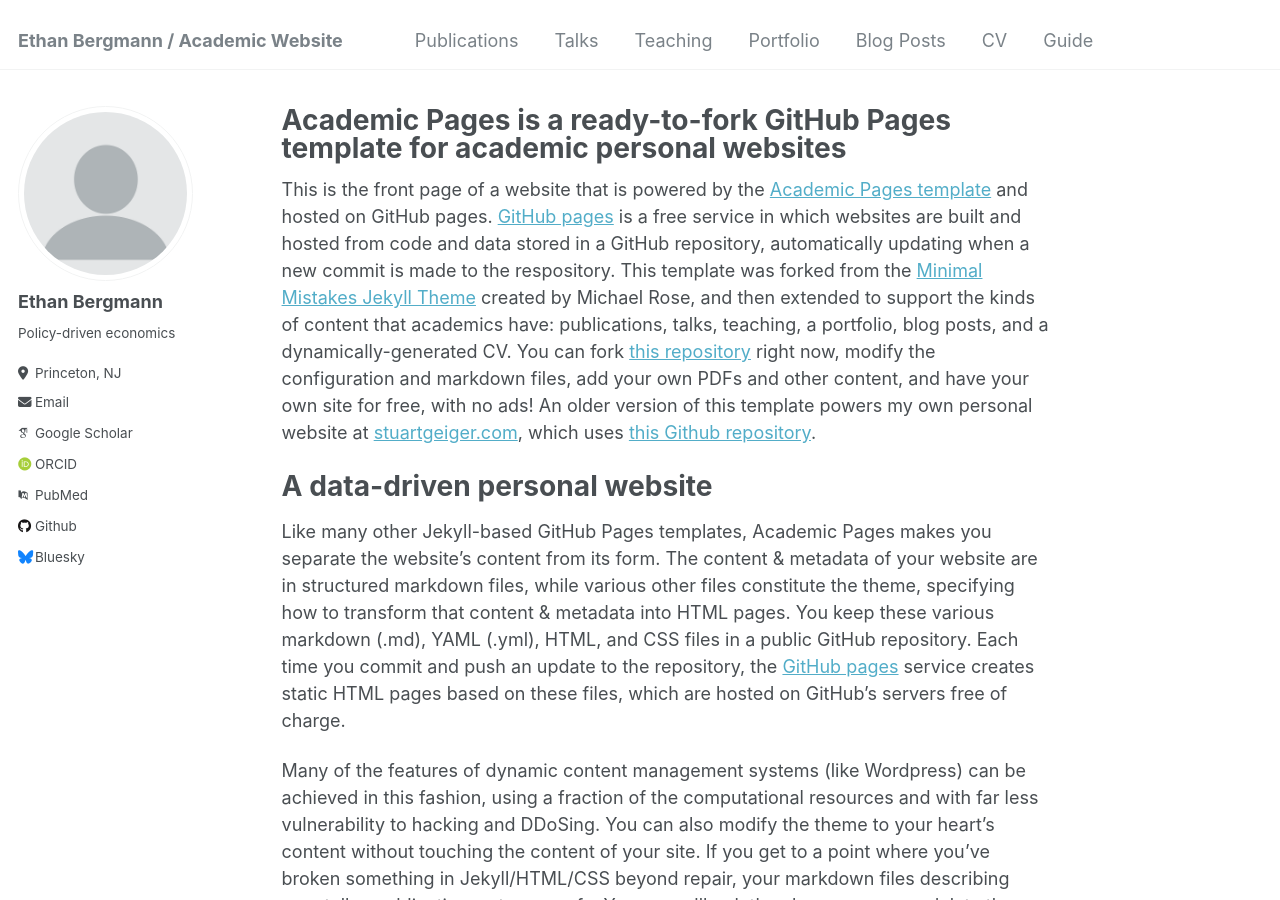
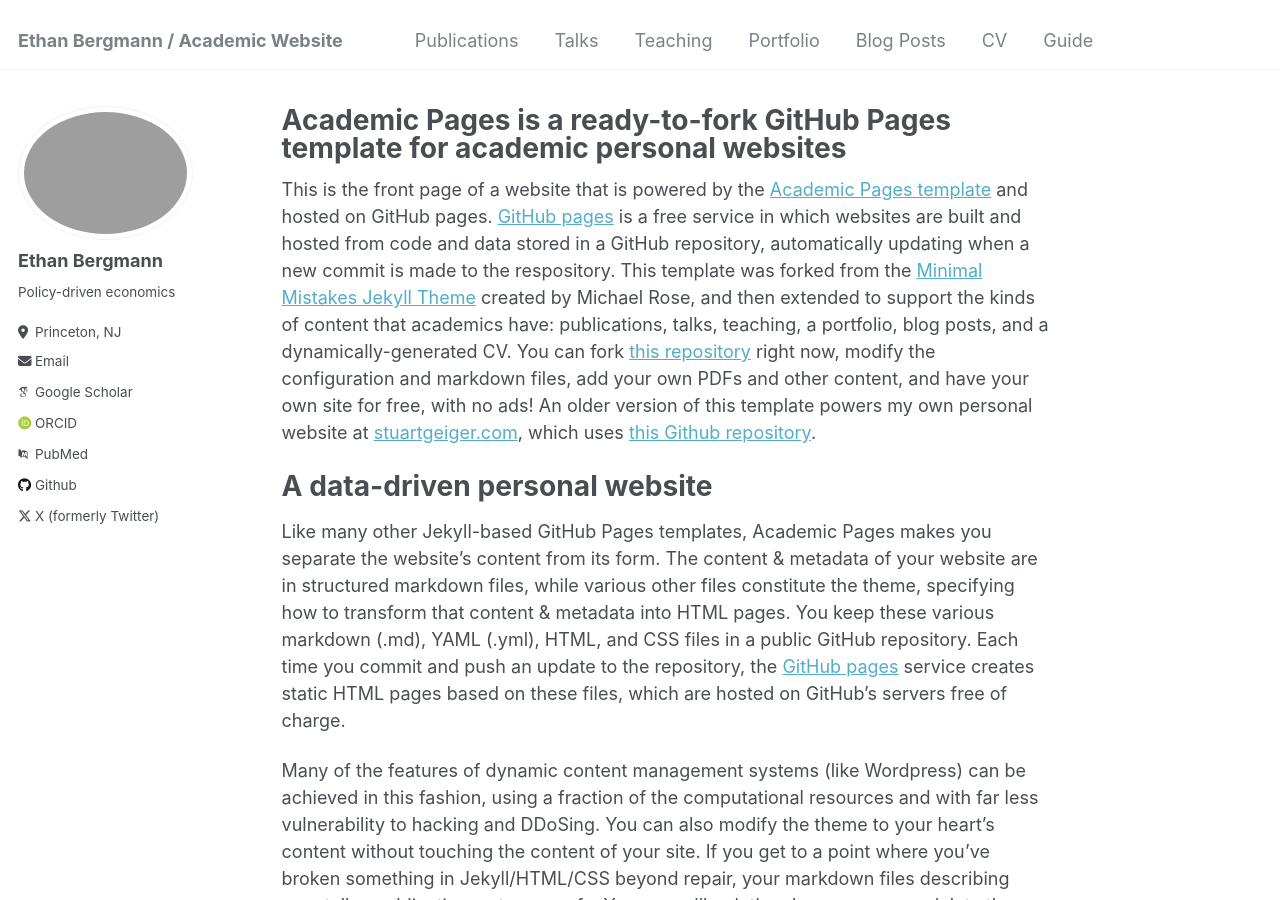
Before and after one commit to ethankbergmann/ethankbergmann.github.io, a Jekyll site: the page built from _pages/about.md, in a window 1280 px wide and 900 px high. Built offline with Jekyll 4.4.1, drawn with Linux system fonts in a browser that asks for light colours; some web fonts are replaced; some of the changed lines change nothing that is shown.

Commit message:
Update _config.yml

```diff
--- a/_config.yml
+++ b/_config.yml
@@ -21,7 +21,7 @@
 #               Additional customization can be done by editing /_includes/author-profile.html
 author:
   # Biographic information
-  avatar           : "profile.png"
+  avatar           : "EthanBergmann_headshot.jpg"
   name             : "Ethan Bergmann"
   pronouns         : # example: "she/her"
   bio              : "Policy-driven economics"
@@ -47,7 +47,7 @@
   stackoverflow    : # User number or user number and name (i.e., use "1" or "1/jeff-atwood")
 
   # Social media
-  bluesky          : "bsky.app" # Replace this with you Bluesky username
+  bluesky          : # Replace this with you Bluesky username
   facebook         : # Username
   flickr           : # Username
   foursquare       : # Username
@@ -64,7 +64,7 @@
   steam            : # Username
   telegram         : # URL
   tumblr           : # Username
-  twitter          : # Username for X / Twitter
+  twitter          : "ethan_bergmann" # Username for X / Twitter
   vine             : # Username
   weibo            : # Username
   wikipedia        : # Username
```
